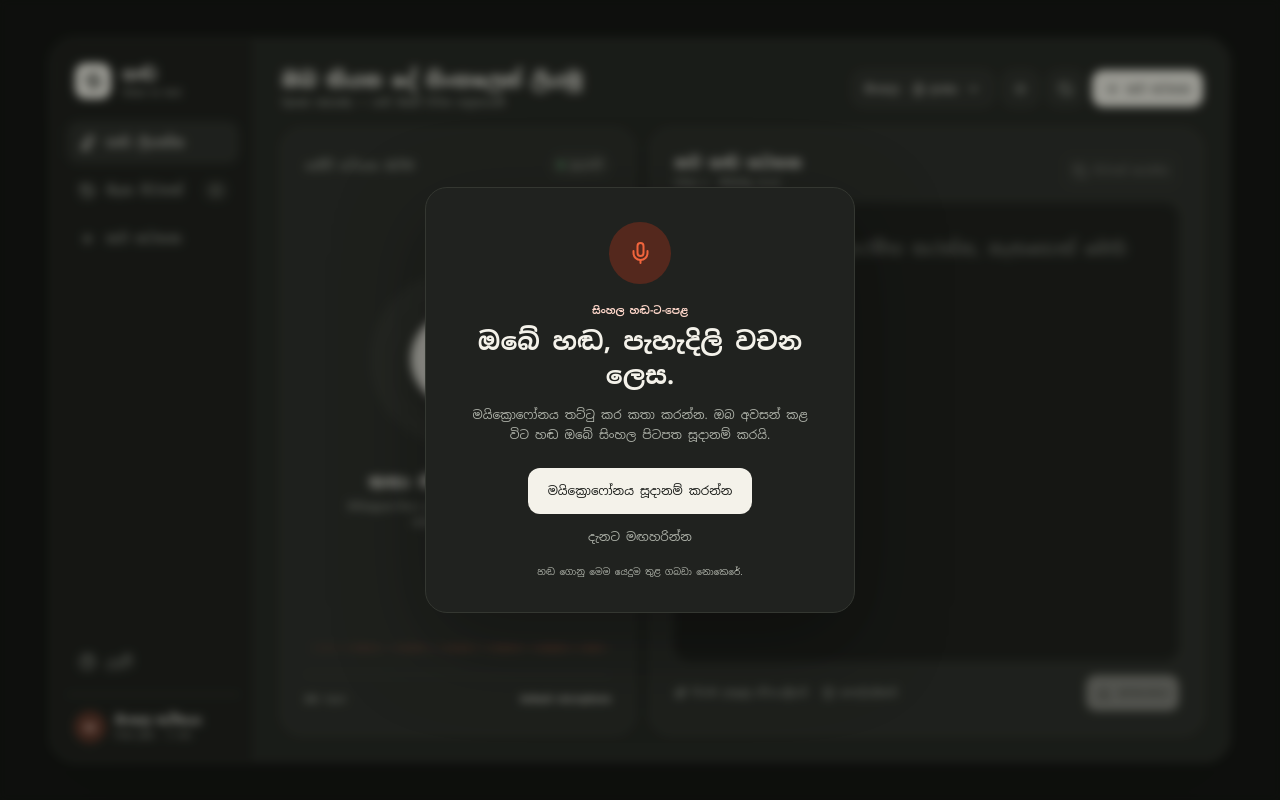
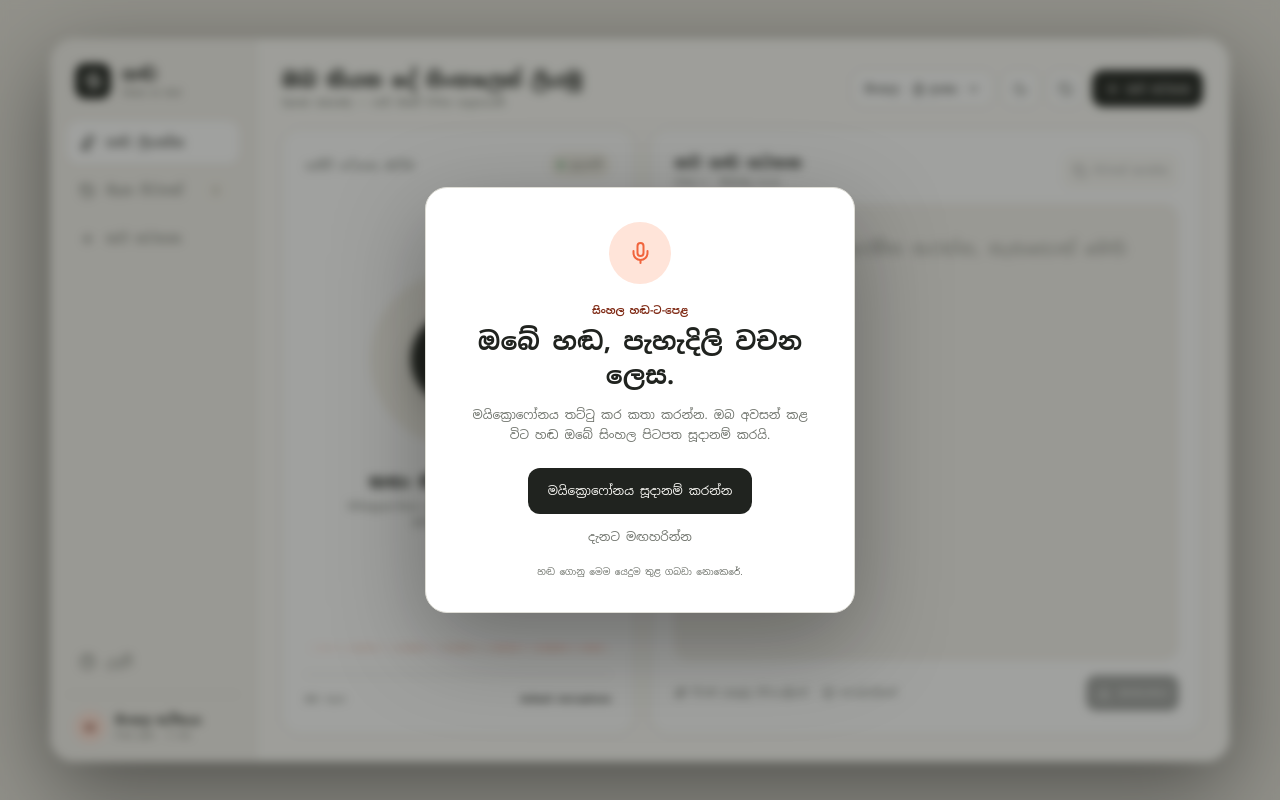
Before and after one commit to chestuntin/sotto-speech-studio, a React (Vite) app: page / in a window 1280 px wide. Built offline with nearby package versions, Linux system fonts and the light colour scheme.

Commit message:
Follow system color scheme by default

```diff
--- a/src/App.tsx
+++ b/src/App.tsx
@@ -9,6 +9,8 @@ import { useRealtimeRecorder } from "./hooks/useRealtimeRecorder";
 import { download, formatTime, loadSessions, type Session } from "./lib/storage";
 
 const DEFAULT_TITLE = "නව හඬ සටහන";
+type Theme = "dark" | "light";
+type ThemePreference = Theme | "system";
 type BackgroundMode = "none" | "matrix" | "grid";
 const BACKGROUND_MODES: BackgroundMode[] = ["none", "matrix", "grid"];
 const BACKGROUND_LABELS: Record<BackgroundMode, string> = {
@@ -16,6 +18,7 @@ const BACKGROUND_LABELS: Record<BackgroundMode, string> = {
   matrix: "සිංහල අකුරු",
   grid: "සංඥා ජාලය",
 };
+const getSystemTheme = (): Theme => window.matchMedia?.("(prefers-color-scheme: light)").matches ? "light" : "dark";
 const isShiftKey = (code: string) => code === "ShiftLeft" || code === "ShiftRight";
 const SINHALA_ALPHABET = [
   "අ", "ආ", "ඇ", "ඈ", "ඉ", "ඊ", "උ", "ඌ", "ඍ", "ඎ", "ඏ", "ඐ", "එ", "ඒ", "ඓ", "ඔ", "ඕ", "ඖ",
@@ -37,10 +40,14 @@ const SIGNAL_COLUMNS = (["left", "right"] as const).flatMap((side, sideIndex) =>
 );
 
 export default function App() {
-  const [theme, setTheme] = useState<"dark" | "light">(() => {
-    try { return localStorage.getItem("sotto-theme") === "light" ? "light" : "dark"; }
-    catch { return "dark"; }
+  const [themePreference, setThemePreference] = useState<ThemePreference>(() => {
+    try {
+      const stored = localStorage.getItem("sotto-theme");
+      return stored === "light" || stored === "dark" ? stored : "system";
+    } catch { return "system"; }
   });
+  const [systemTheme, setSystemTheme] = useState<Theme>(getSystemTheme);
+  const theme = themePreference === "system" ? systemTheme : themePreference;
   const [backgroundMode, setBackgroundMode] = useState<BackgroundMode>(() => {
     try {
       const stored = localStorage.getItem("sotto-background-mode");
@@ -197,8 +204,20 @@ export default function App() {
   }, [language]);
   useLayoutEffect(() => {
     document.documentElement.dataset.theme = theme;
-    try { localStorage.setItem("sotto-theme", theme); } catch { /* Continue without persistence. */ }
   }, [theme]);
+  useEffect(() => {
+    const preference = window.matchMedia("(prefers-color-scheme: light)");
+    const syncSystemTheme = () => setSystemTheme(preference.matches ? "light" : "dark");
+    syncSystemTheme();
+    preference.addEventListener("change", syncSystemTheme);
+    return () => preference.removeEventListener("change", syncSystemTheme);
+  }, []);
+  useEffect(() => {
+    try {
+      if (themePreference === "system") localStorage.removeItem("sotto-theme");
+      else localStorage.setItem("sotto-theme", themePreference);
+    } catch { /* Continue without persistence. */ }
+  }, [themePreference]);
   useEffect(() => {
     try { localStorage.setItem("sotto-background-mode", backgroundMode); } catch { /* Continue without persistence. */ }
   }, [backgroundMode]);
@@ -303,7 +322,7 @@ export default function App() {
             <button
               className="display-button"
               type="button"
-              onClick={() => setTheme((current) => current === "dark" ? "light" : "dark")}
+              onClick={() => setThemePreference(theme === "dark" ? "light" : "dark")}
               aria-label={theme === "dark" ? "ආලෝක තේමාව සක්‍රිය කරන්න" : "අඳුරු තේමාව සක්‍රිය කරන්න"}
               title={theme === "dark" ? "ආලෝක තේමාව" : "අඳුරු තේමාව"}
             >
```
